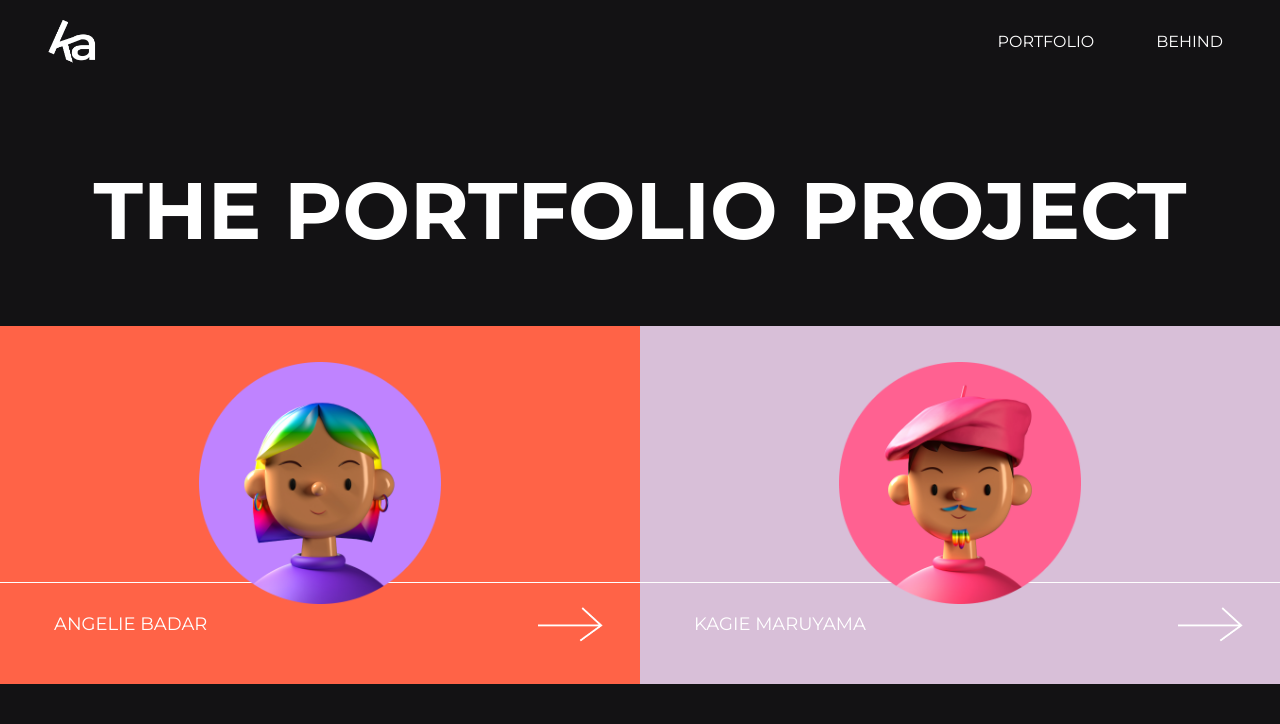
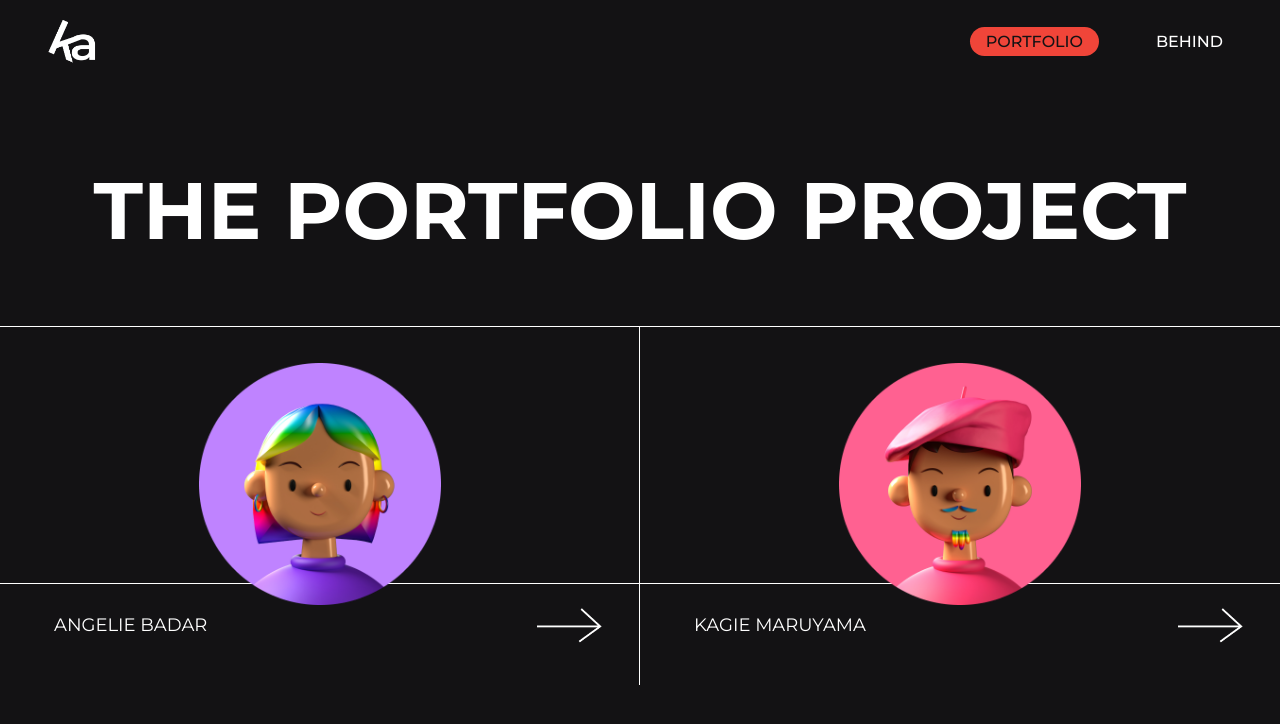
Before and after one commit to rasangelie/WEB-PROG-MODULE3-PAIRED-PORTFOLIO, a plain HTML site: page index.html in a window 1280 px wide. Drawn offline with Linux system fonts and the light colour scheme.

Commit message:
completed layout structure of index

```diff
--- a/css/style.css
+++ b/css/style.css
@@ -7,7 +7,7 @@ html {
 body {
     padding: 0;
     margin: 0;
-    /* overflow: hidden; */
+    overflow: hidden;
 }
 
 header {
@@ -44,7 +44,7 @@ a {
     text-decoration: none;
     color: white;
     font-family: 'Montserrat', sans-serif;
-    font-weight: 400;
+    font-weight: 500;
     font-size: 16px;
     padding: 5px;
 }
@@ -90,6 +90,7 @@ h3 {
     display: grid;
     grid-template-columns: 2fr 2fr;
     height: 340px;
+    border-top: 1px solid white;
     /* background-color: wheat; */
 }
 
@@ -102,7 +103,8 @@ img {
 }
 
 .angelie {
-    background-color: tomato;
+    /* background-color: tomato; */
+    border-right: 1px solid white;
 }
 
 
@@ -155,5 +157,14 @@ img {
 }
 
 .kagie {
-    background-color: thistle;
+    /* background-color: thistle; */
+
 }
+
+.bg-header {
+    background-color: #F04539;
+    color: #131214;
+    border-radius: 20px;
+    padding-left: 1em;
+    padding-right: 1em;
+}
--- a/index.html
+++ b/index.html
@@ -22,7 +22,7 @@
 
                    <div class="header-div">
                         <li class="nav-item1">
-                            <a href="#">PORTFOLIO</a>
+                            <a href="#" class="bg-header">PORTFOLIO</a>
                         </li>
 
                         <li class="nav-item1">
```
